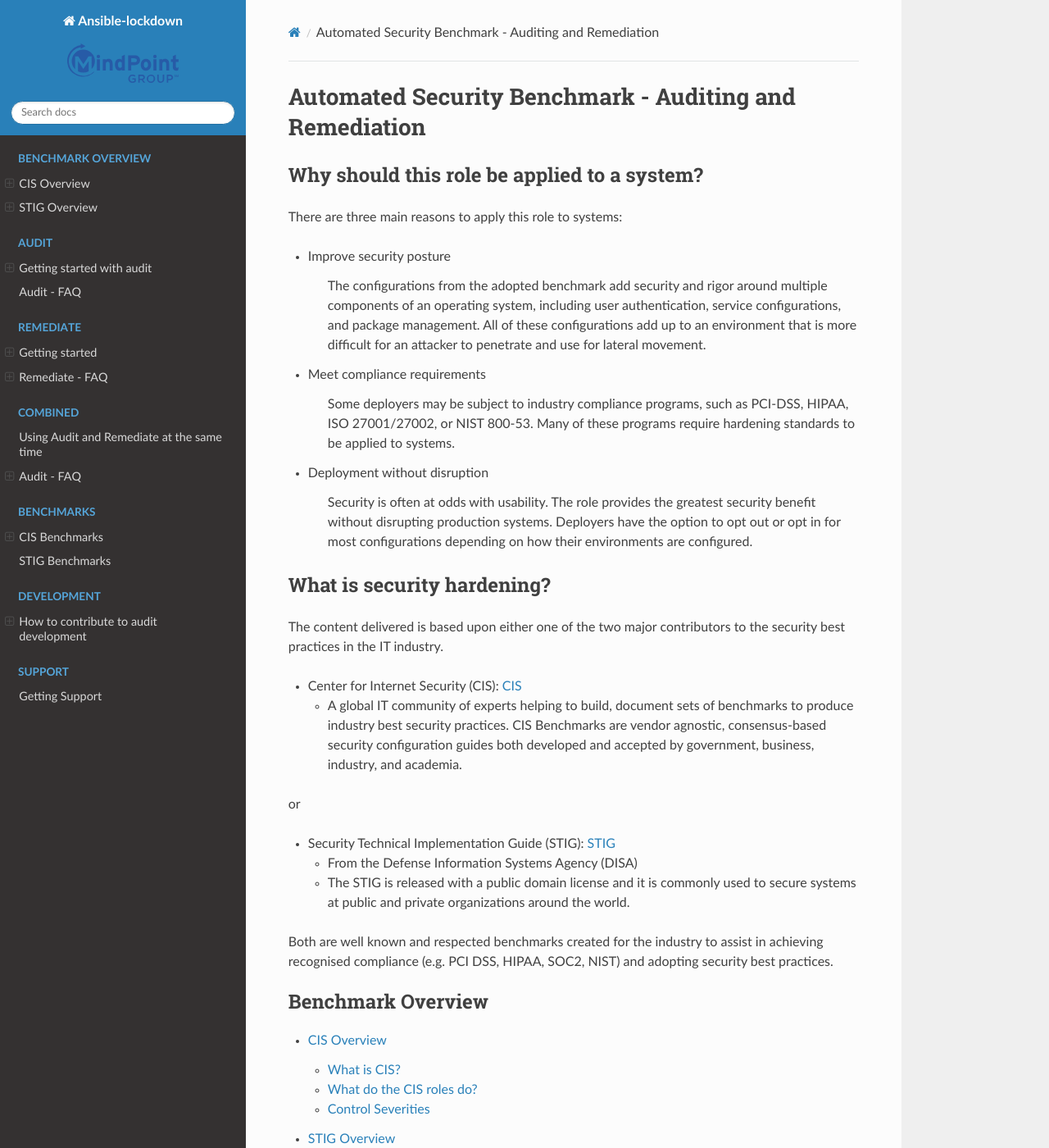
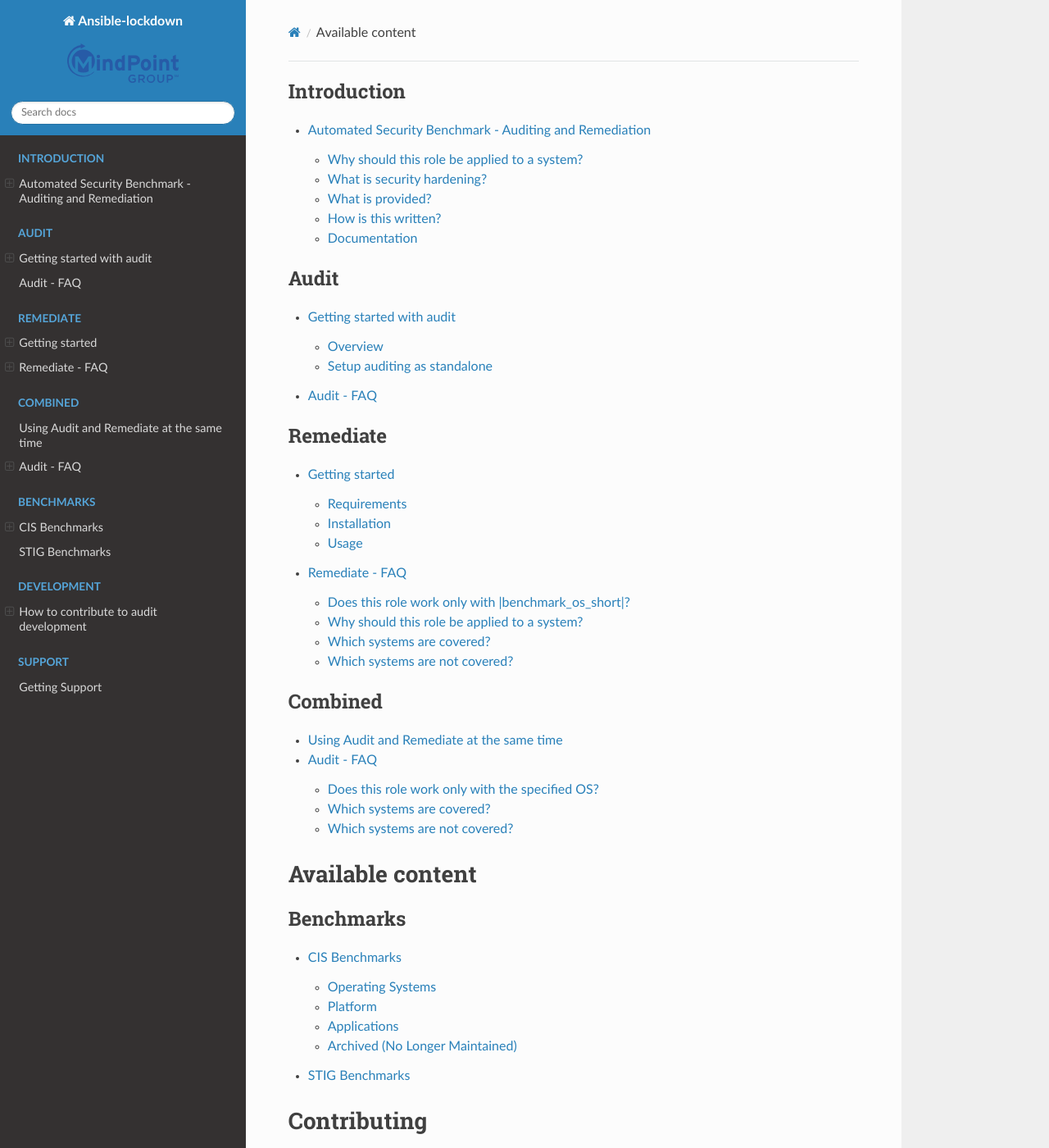
Before and after one commit to frederickw082922/lockdown_readthedocs, a Sphinx documentation site: the page built from docs/source/index.rst, in a window 1280 px wide and 1400 px high. Shown: the whole window at 82% size. Built offline with Sphinx 7.4.7 and the Read the Docs theme 2.0.0, drawn with Linux system fonts in a browser that asks for light colours; pages that are not in the unit, such as notebooks, are missing from menus; some of the changed text lies outside the part shown.

Commit message:
layout test
Signed-off-by: Mark Bolwell <mark.bollyuk@gmail.com>

```diff
--- a/docs/source/index.rst
+++ b/docs/source/index.rst
@@ -1,105 +1,9 @@
-
-Automated Security Benchmark - Auditing and Remediation
-=======================================================
-
-Why should this role be applied to a system?
---------------------------------------------
-
-There are three main reasons to apply this role to systems:
-
-- Improve security posture
-
-    The configurations from the adopted benchmark add security and rigor around multiple
-    components of an operating system, including user authentication, service
-    configurations, and package management. All of these configurations add up
-    to an environment that is more difficult for an attacker to penetrate and use
-    for lateral movement.
-
-- Meet compliance requirements
-
-    Some deployers may be subject to industry compliance programs, such as
-    PCI-DSS, HIPAA, ISO 27001/27002, or NIST 800-53. Many of these programs require
-    hardening standards to be applied to systems.
-
-- Deployment without disruption
-
-    Security is often at odds with usability. The role provides the greatest
-    security benefit without disrupting production systems. Deployers have the
-    option to opt out or opt in for most configurations depending on how their
-    environments are configured.
-
-
-What is security hardening?
----------------------------
-
-The content delivered is based upon either one of the two major contributors to the security best practices in the IT industry.
-
-- Center for Internet Security (CIS): `CIS <https://www.cisecurity.org/cis-benchmarks/>`_
-
-  - A global IT community of experts helping to build, document sets of benchmarks to produce industry best security practices.
-    CIS Benchmarks are vendor agnostic, consensus-based security configuration guides both developed and accepted by government, business, industry, and academia.
-
-or
-
-- Security Technical Implementation Guide (STIG): `STIG <https://public.cyber.mil/stigs/downloads/>`_
-
-  - From the Defense Information Systems Agency (DISA)
-  - The STIG is released with a public domain license and it is commonly used to secure systems at public and private organizations around the world.
-
-Both are well known and respected benchmarks created for the industry to assist in achieving recognised compliance (e.g. PCI DSS, HIPAA, SOC2, NIST)
-and adopting security best practices.
-
 .. toctree::
    :maxdepth: 2
-   :caption: Benchmark Overview
+   :caption: Introduction
 
-   CIS/cis_overview.rst
-   STIG/stig_overview.rst
+   intro.rst
 
-What is provided?
------------------
-
-The content provided is open source licensed configurations to assist in achieving or auditing compliance to one of the benchmark providers listed above.
-
-This consists of two components
-
-- Audit
-
-  - runs a small single binary on the system written in go called `goss <https://goss.rocks>`_
-  - enables you to very quickly scan your host and output the status of compliance for your host.
-
-- Remediate
-
-  - Ability to run from a central location using the configuration management tool ansible
-  - Assists in bringing your host into compliance for the relevant benchmark
-
-Both can be run alone or inconjunction with each other.
-
-.. image:: _static/simple_workflow.png
-   :height: 400px
-   :width: 1000px
-   :align: center
-   :alt: Simple Process Workflow
-
-
-How is this written?
---------------------
-
-We analyze each configuration control from the applicable benchmark to determine what impact it has on a live production environment and how to
-best implement a way to audit the current configuration and how to achieve those requirements using Ansible.
-Tasks are added to the role that configure a host to meet the configuration requirements. Each task is documented to explain what was changed,
-why it was changed, and what deployers need to understand about the change.
-
-Deployers have the option to enable/disable every control that does not suit their environments needs.
-Every control item has an associated variable that can be used to switch it on or off.
-
-Additionally, the items that have configurable values, i.e. number of password attempts, will generally have a corresponding variable that allows for
-customization of the applied value.
-It is imperative for each deployer to understand the regulations and compliance requirements that their organization and specific
-environments are responsible for meeting in order to effeectively implement the controls in the relevant benchmark.
-
-Documentation
--------------
 
 .. toctree::
    :maxdepth: 2
```
Also changed, not shown: docs/source/index_orig.rst (added, +163 -0 lines), docs/source/intro.rst (added, +102 -0 lines).
